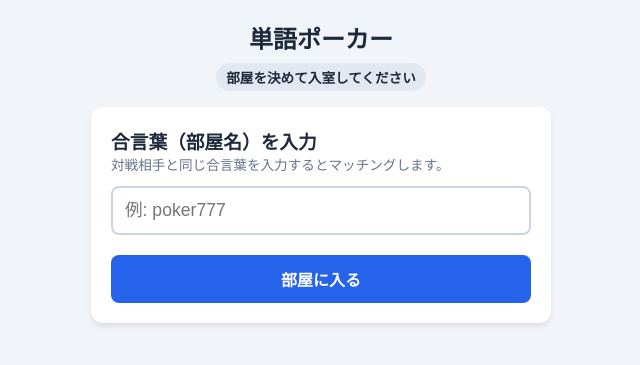
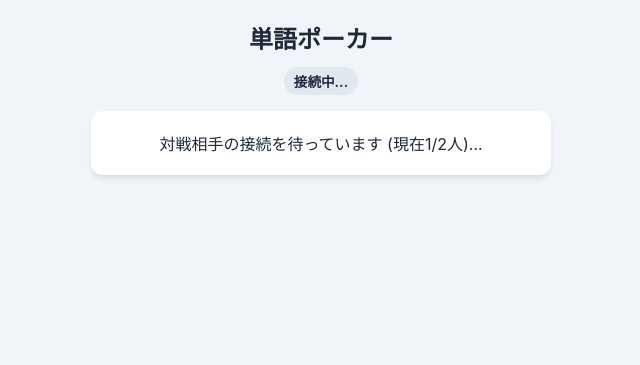
Before and after one commit to matcha0088/word-poker, a Flask app: page / in a window 1280 px wide. Shown: the top 365 px of the page, without its empty margins (319-959 px from the left). Run offline with Flask 3, Linux system fonts and the light colour scheme; some libraries are stand-ins or nearby versions.

Commit message:
Update index.html

```diff
--- a/templates/index.html
+++ b/templates/index.html
@@ -8,18 +8,19 @@
   <style>
     * { box-sizing: border-box; margin: 0; padding: 0; }
     body { font-family: -apple-system, sans-serif; background: #f1f5f9; padding: 20px; color: #1e293b; max-width: 500px; margin: 0 auto; }
-    h1 { font-size: 1.5rem; text-align: center; margin-bottom: 8px; }
+    h1 { font-size: 1.5rem; text-align: center; margin-bottom: 12px; }
     .badge { display: inline-block; padding: 4px 10px; border-radius: 999px; background: #e2e8f0; font-size: 0.85rem; font-weight: bold; margin-bottom: 16px; }
     .panel { background: #fff; padding: 20px; border-radius: 12px; box-shadow: 0 4px 6px -1px rgba(0,0,0,0.1); margin-bottom: 20px; }
 
-    input[type="text"] { width: 100%; padding: 12px; font-size: 1.1rem; border: 2px solid #cbd5e1; border-radius: 8px; margin-bottom: 12px; }
-
+    /* カード一覧 */
     .card-list { display: flex; flex-direction: column; gap: 8px; margin: 16px 0; }
     .card-btn { padding: 12px 16px; font-size: 1rem; border: 2px solid #cbd5e1; border-radius: 8px; background: #fff; text-align: left; cursor: pointer; transition: 0.15s; }
     .card-btn.selected { border-color: #3b82f6; background: #eff6ff; font-weight: bold; }
 
+    /* 生成された言葉プレビュー */
     .preview-box { background: #f8fafc; border: 1px dashed #94a3b8; border-radius: 8px; padding: 14px; min-height: 52px; font-size: 1.2rem; font-weight: bold; color: #2563eb; margin-bottom: 16px; word-break: break-all; }
 
+    /* アクションボタン */
     .btn { display: block; width: 100%; padding: 12px; font-size: 1rem; font-weight: bold; border: none; border-radius: 8px; cursor: pointer; margin-top: 8px; }
     .btn-primary { background: #2563eb; color: #fff; }
     .btn-secondary { background: #64748b; color: #fff; }
@@ -32,22 +33,14 @@
 <body>
 
   <h1>単語ポーカー</h1>
-  <div style="text-align: center;"><span id="status-badge" class="badge">部屋を決めて入室してください</span></div>
+  <div style="text-align: center;"><span id="role-badge" class="badge">接続中...</span></div>
 
-  <!-- 1. 入室（合言葉）画面 -->
-  <div id="join-view" class="panel">
-    <h3>合言葉（部屋名）を入力</h3>
-    <p style="font-size: 0.85rem; color: #64748b; margin-bottom: 12px;">対戦相手と同じ合言葉を入力するとマッチングします。</p>
-    <input type="text" id="room-input" placeholder="例: poker777" />
-    <button class="btn btn-primary" onclick="joinRoom()">部屋に入る</button>
+  <!-- 待機画面 -->
+  <div id="wait-view" class="panel">
+    <p style="text-align: center;">対戦相手の接続を待っています (現在1/2人)...</p>
   </div>
 
-  <!-- 2. 待機画面 -->
-  <div id="wait-view" class="panel hidden">
-    <p style="text-align: center;">部屋 <strong id="current-room-text" style="color: #2563eb;"></strong> に入室しました！<br><br>対戦相手の入室を待っています...</p>
-  </div>
-
-  <!-- 3. ゲーム画面（手札選択） -->
+  <!-- ゲーム画面（手札選択） -->
   <div id="play-view" class="panel hidden">
     <h3>あなたの手札 (タップで選択/解除)</h3>
     <div id="hand-cards" class="card-list"></div>
@@ -58,12 +51,12 @@
     <button id="submit-btn" class="btn btn-primary" disabled onclick="submitPhrase()">この言葉で勝負！</button>
   </div>
 
-  <!-- 4. 相手の入力待ち -->
+  <!-- 相手の入力待ち -->
   <div id="waiting-opponent-view" class="panel hidden">
-    <p style="text-align: center;">言葉を送信しました！<br>相手の入力を待っています...</p>
+    <p style="text-align: center;">言葉を送信しました！<br>対戦相手の入力を待っています...</p>
   </div>
 
-  <!-- 5. ジャッジ画面 -->
+  <!-- ジャッジ・判定画面 -->
   <div id="judge-view" class="panel hidden">
     <h3 style="text-align: center; margin-bottom: 12px;">=== 言葉が揃いました ===</h3>
     <p><strong>プレイヤー1:</strong> <span id="p1-res" style="color: #2563eb; font-weight: bold;"></span></p>
@@ -76,34 +69,22 @@
       <button class="btn btn-secondary" onclick="voteJudge('0')">引き分け</button>
     </div>
 
+    <!-- 結果表示 -->
     <div id="result-box" class="hidden" style="margin-top: 20px; text-align: center;">
       <h2 id="result-text" style="color: #0f172a; margin-bottom: 12px;"></h2>
-      <button class="btn btn-primary" onclick="restartGame()">もう一度同じ相手と遊ぶ</button>
+      <button class="btn btn-primary" onclick="restartGame()">もう一度遊ぶ</button>
     </div>
   </div>
 
   <script>
     const socket = io();
-    let currentRoom = "";
     let currentRole = "";
     let selectedIndices = [];
     let myHand = [];
 
-    function joinRoom() {
-      const room = document.getElementById("room-input").value.trim();
-      if (!room) {
-        alert("合言葉を入力してください");
-        return;
-      }
-      socket.emit("join_room", { room_id: room });
-    }
-
-    socket.on("joined_success", (data) => {
-      currentRoom = data.room_id;
+    socket.on("assigned_role", (data) => {
       currentRole = data.role;
-      document.getElementById("status-badge").innerText = `部屋: ${currentRoom} (${currentRole})`;
-      document.getElementById("current-room-text").innerText = currentRoom;
-      updateViews("wait-view");
+      document.getElementById("role-badge").innerText = "あなた: " + currentRole;
     });
 
     socket.on("game_start", (data) => {
@@ -184,20 +165,20 @@
 
     function submitPhrase() {
       const words = selectedIndices.map(i => myHand[i]);
-      socket.emit("submit_phrase", { room_id: currentRoom, phrase: words.join("") });
+      socket.emit("submit_phrase", { phrase: words.join("") });
       updateViews("waiting-opponent-view");
     }
 
     function voteJudge(winner) {
-      socket.emit("send_judge", { room_id: currentRoom, verdict: winner });
+      socket.emit("send_judge", { verdict: winner });
     }
 
     function restartGame() {
-      socket.emit("restart", { room_id: currentRoom });
+      socket.emit("restart");
     }
 
     function updateViews(activeId) {
-      ["join-view", "wait-view", "play-view", "waiting-opponent-view", "judge-view"].forEach(id => {
+      ["wait-view", "play-view", "waiting-opponent-view", "judge-view"].forEach(id => {
         document.getElementById(id).classList.toggle("hidden", id !== activeId);
       });
     }
```
